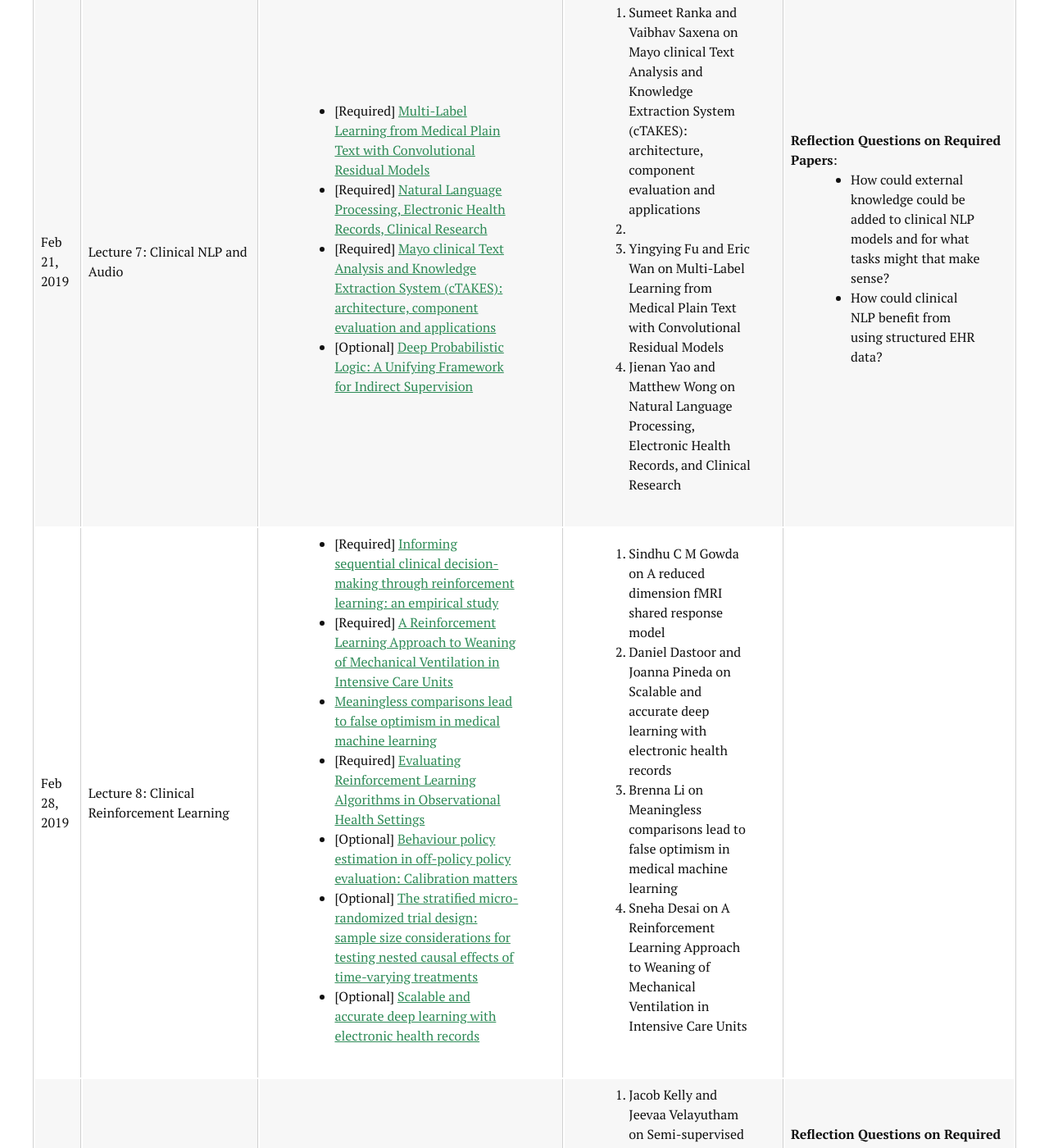
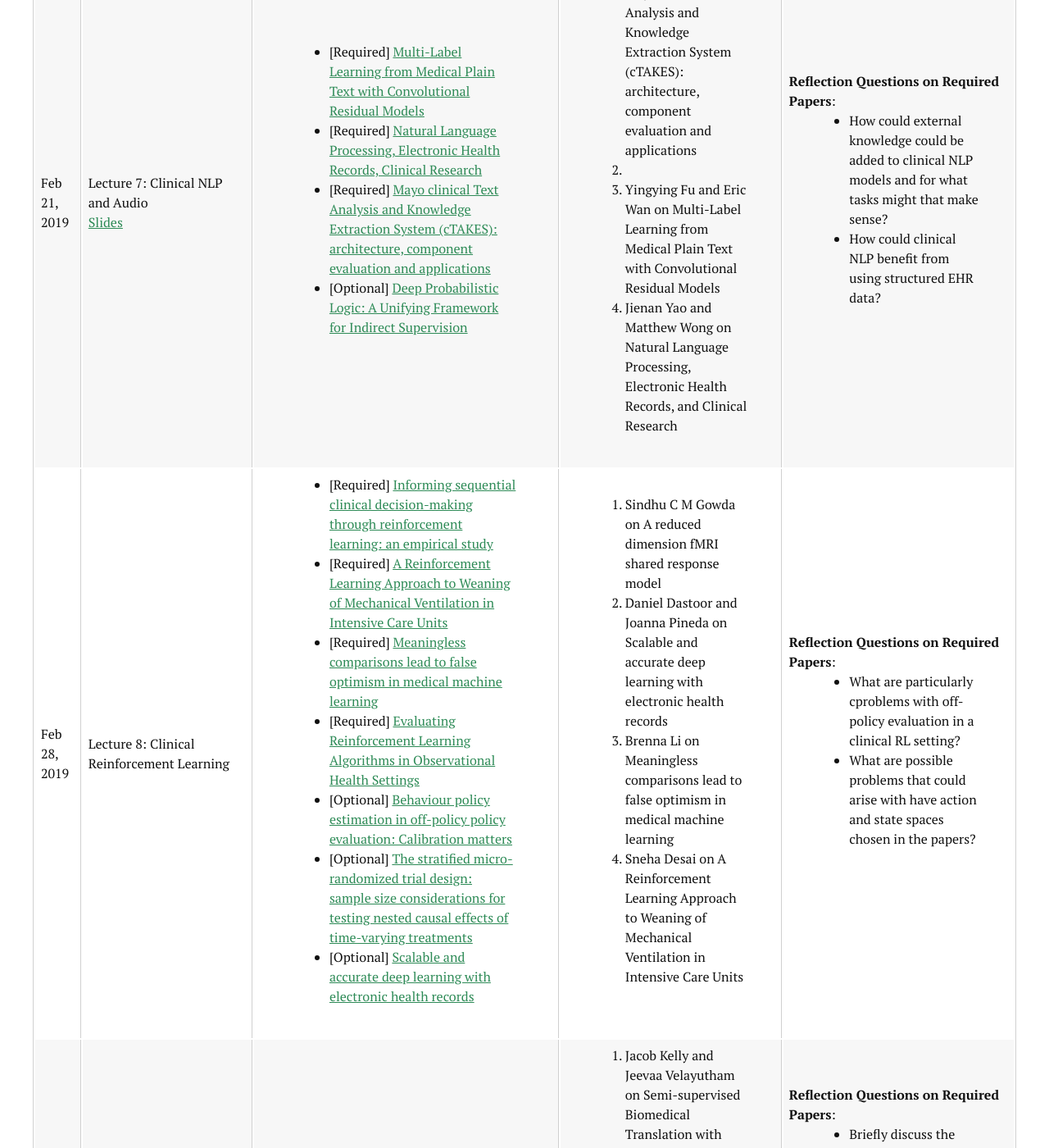
Before and after one commit to CS2541-ML4H2019/CS2541-ML4H2019.github.io, a Jekyll site: the page built from schedule.md, in a window 1280 px wide and 1400 px high, scrolled down 4134 px. Shown: the whole window at 82% size. Built offline with Jekyll 4.4.1, drawn with Linux system fonts in a browser that asks for light colours; nearby versions of some CDN libraries; some of the changed text lies outside the part shown.

Commit message:
Update schedule.md

```diff
--- a/schedule.md
+++ b/schedule.md
@@ -146,7 +146,7 @@
   </tr>
   <tr>
     <td>Feb 14, 2019</td>
-    <td>Lecture 6: Clinical Imaging (Radiology/Pathology)></td>
+    <td>Lecture 6: Clinical Imaging (Radiology/Pathology)<br> <a href="https://cs2541-ml4h2019.github.io/lectures/CSC2541 - Lecture 6.pdf"> Slides </a> </td>
     <td>
       <ul>
         <li>[Required] <a href="https://ieeexplore.ieee.org/abstract/document/8217719/">Deep learning assessment of tumor proliferation in breast cancer histological images</a></li>
@@ -177,7 +177,7 @@
   </tr>
   <tr>
     <td>Feb 21, 2019</td>
-    <td>Lecture 7: Clinical NLP and Audio</td>
+    <td>Lecture 7: Clinical NLP and Audio<br> <a href="https://cs2541-ml4h2019.github.io/lectures/CSC2541 - Lecture 7.pdf"> Slides </a> </td>
     <td>
       <ul>
         <li>[Required] <a href="https://static1.squarespace.com/static/59d5ac1780bd5ef9c396eda6/t/5b7373cc032be4fab0075363/1534292941994/30.pdf">Multi-Label Learning from Medical Plain Text with Convolutional Residual Models</a></li>
@@ -208,7 +208,7 @@
       <ul>
         <li>[Required] <a href="https://www.ncbi.nlm.nih.gov/pmc/articles/PMC3143507/pdf/nihms266705.pdf">Informing sequential clinical decision-making through reinforcement learning: an empirical study</a></li>
         <li>[Required] <a href="https://arxiv.org/pdf/1704.06300.pdf">A Reinforcement Learning Approach to Weaning of Mechanical Ventilation in Intensive Care Units</a></li>
-        <li><a href="https://arxiv.org/pdf/1707.06289.pdf">Meaningless comparisons lead to false optimism in medical machine learning</a></li>
+        <li>[Required] <a href="https://arxiv.org/pdf/1707.06289.pdf">Meaningless comparisons lead to false optimism in medical machine learning</a></li>
         <li>[Required] <a href="https://arxiv.org/pdf/1805.12298.pdf">Evaluating Reinforcement Learning Algorithms in Observational Health Settings</a></li>
         <li>[Optional] <a href="https://arxiv.org/pdf/1807.01066.pdf">Behaviour policy estimation in off-policy policy evaluation: Calibration matters</a></li>
         <li>[Optional] <a href="https://arxiv.org/pdf/1711.03587.pdf">The stratified micro-randomized trial design: sample size considerations for testing nested causal effects of time-varying treatments</a></li>
@@ -224,6 +224,11 @@
       </ol>
     </td>
     <td>
+	<b> Reflection Questions on Required Papers</b>:
+	<ul>
+		<li> What are particularly cproblems with off-policy evaluation in a clinical RL setting?</li>
+		<li> What are possible problems that could arise with have action and state spaces chosen in the papers?</li>
+	</ul>
     </td>
   </tr>
   <tr>
```
